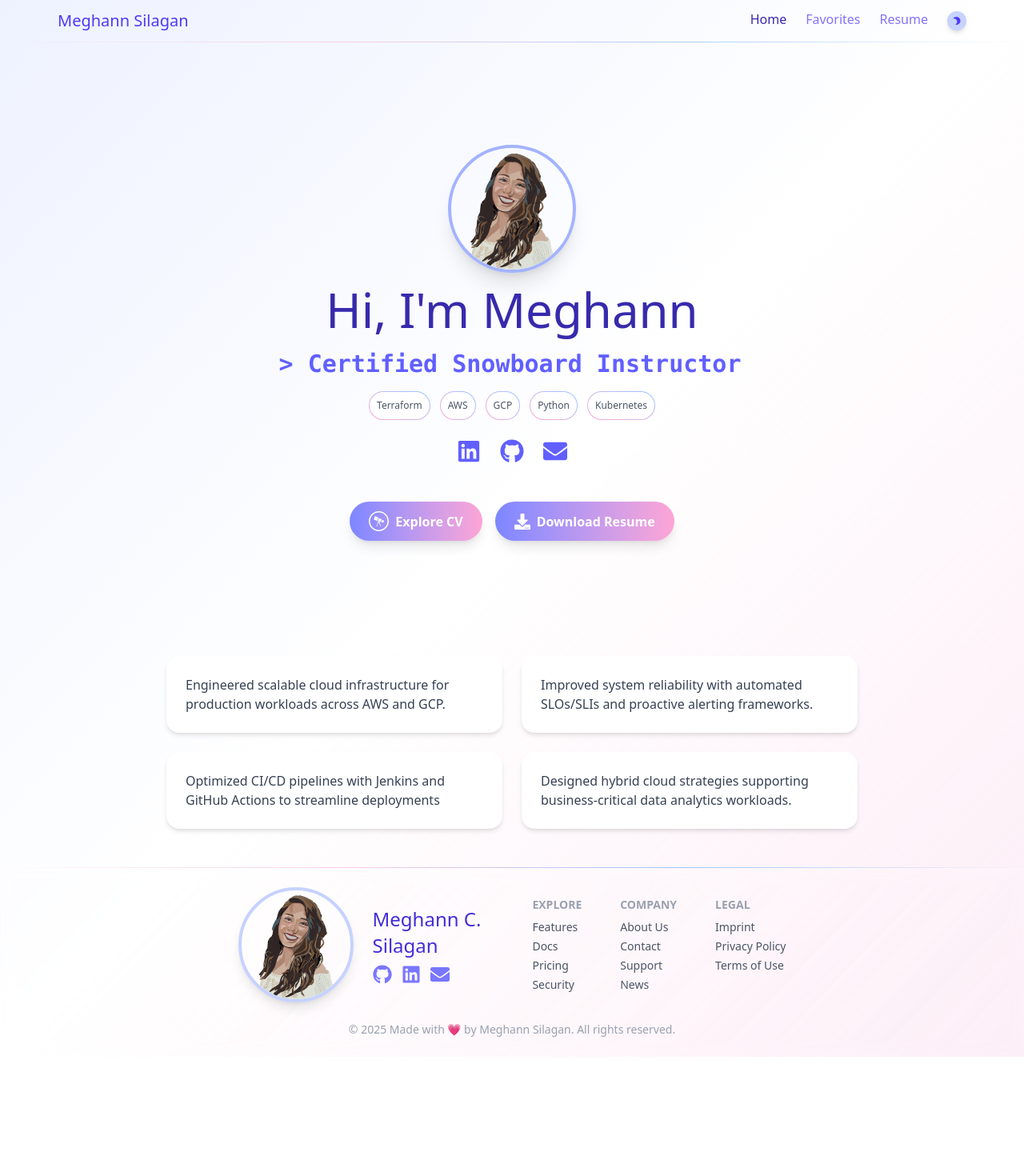
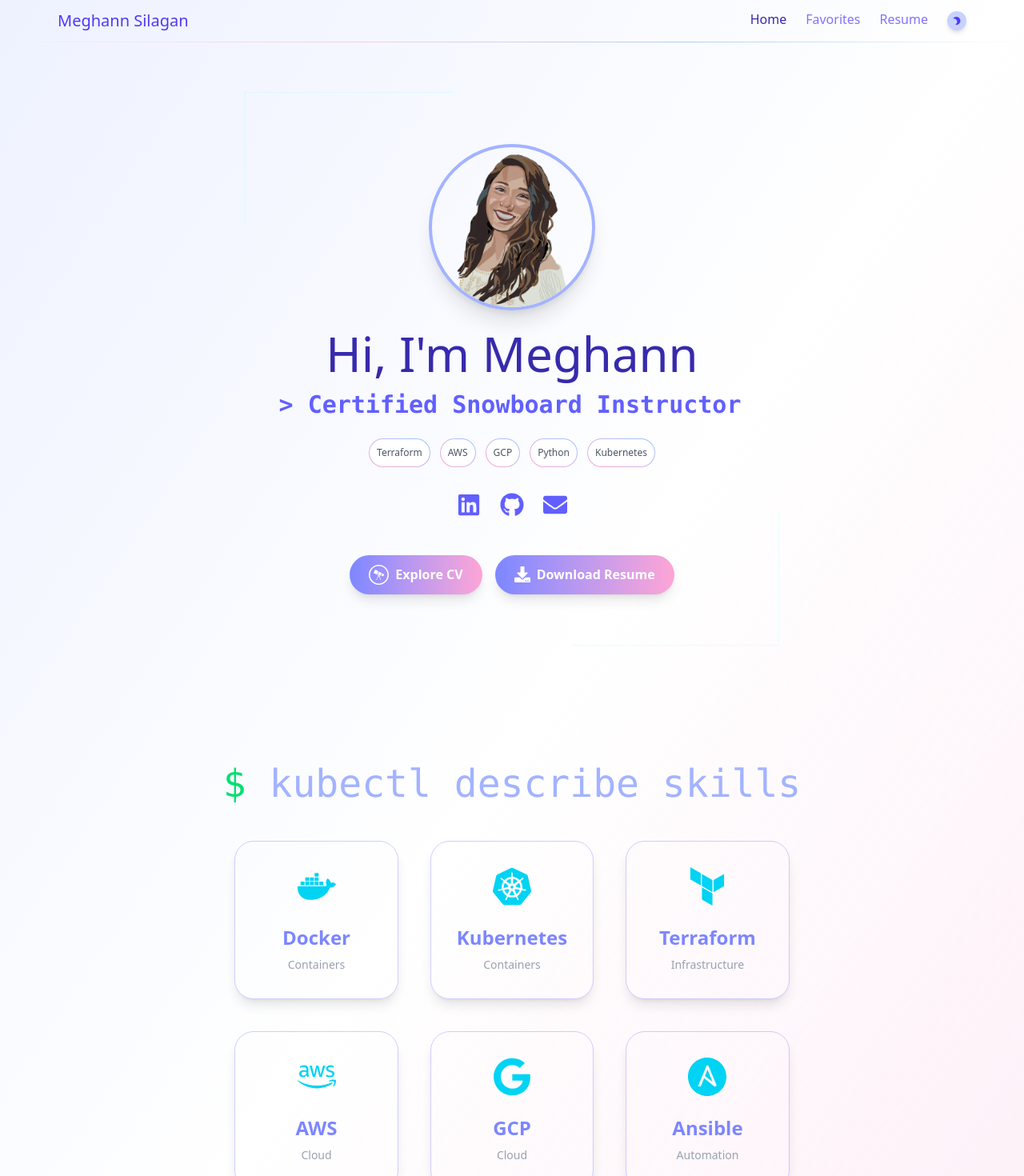
Before and after one commit to msilagan/meghann, a React (Vite) app in the folder frontend/: page /#/ in a window 1280 px wide. Shown: the top 1470 px of the page at 80% size. Before the commit the page ends 1321 px from the top, so only its background shows below. Built offline with nearby package versions, Linux system fonts and the light colour scheme.

Commit message:
feat: finish dark mode; init skills

```diff
--- a/frontend/src/components/Home.jsx
+++ b/frontend/src/components/Home.jsx
@@ -3,6 +3,7 @@ import Badge from "./Badge";
 import TypingText from "./TypingText";
 import MyIcon from "../assets/meghann_icon.png";
 import ActionButton from "./ActionButton";
+import Skills from "./Skills";
 import {
   FaLinkedin,
   FaGithub,
@@ -18,6 +19,8 @@ const professionalHighlights = [
   "Optimized CI/CD pipelines with Jenkins and GitHub Actions to streamline deployments",
   "Designed hybrid cloud strategies supporting business-critical data analytics workloads.",
 ];
+
+
 
 const keySkills = ["Terraform", "AWS", "GCP", "Python", "Kubernetes"];
 const heroHighlights = [
@@ -44,63 +47,56 @@ export default function Home() {
   return (
     <>
       {/* Hero Section */}
-      <section className="flex flex-col items-center justify-center text-center py-20 bg-transparent">
+      <section
+  className="relative flex flex-col items-center justify-center w-full text-center bg-transparent"
+  style={{ height: "calc(100vh - 80px)" }} // full viewport minus navbar
+>
+  {/* Profile Image */}
   <img
     src={MyIcon}
     alt="Meghann Silagan"
-          className="w-40 h-40 rounded-full shadow-xl border-4 border-indigo-300 mb-4 hover:scale-110 transition-transform duration-300"
+    className="w-40 h-40 sm:w-52 sm:h-52 rounded-full shadow-xl border-4 border-indigo-300 mb-6 hover:scale-110 transition-transform duration-300"
   />
 
-        <h1 className="text-6xl text-indigo-800 mb-5 font-light dark:text-indigo-100">
+  {/* Heading */}
+  <h1 className="text-5xl sm:text-6xl font-light text-indigo-800 dark:text-indigo-100 mb-4">
     Hi, I'm Meghann
   </h1>
 
-        <p className="mb-4">
+  {/* Typing Highlights */}
+  <p className="mb-6">
     <TypingText
       words={heroHighlights}
       speed={60}
       deleteSpeed={29}
       pause={1950}
       color="text-indigo-500 dark:text-indigo-300"
-            fontSize="text-3xl"
+      fontSize="text-2xl sm:text-3xl"
     />
   </p>
 
-        <div className="flex flex-wrap justify-center gap-3 mb-6">
+  {/* Key Skills Badges */}
+  <div className="flex flex-wrap justify-center gap-3 mb-8">
     {keySkills.map((skill, i) => (
       <Badge key={i} label={skill} size="sm" delay={i * 50} />
     ))}
   </div>
 
-        <div className="flex gap-6 text-indigo-500 text-3xl mb-6 dark:text-indigo-300">
-          <a
-            href="https://linkedin.com/in/meghann-silagan"
-            target="_blank"
-            rel="noreferrer"
-            className="hover:text-indigo-800 transition-colors"
-          >
+  {/* Social Icons */}
+  <div className="flex gap-6 text-indigo-500 text-3xl mb-8 dark:text-indigo-300">
+    <a href="https://linkedin.com/in/meghann-silagan" target="_blank" rel="noreferrer" className="hover:text-indigo-800 transition-colors">
       <FaLinkedin />
     </a>
-          <a
-            href="https://github.com/msilagan"
-            target="_blank"
-            rel="noreferrer"
-            className="hover:text-indigo-800 transition-colors"
-          >
+    <a href="https://github.com/msilagan" target="_blank" rel="noreferrer" className="hover:text-indigo-800 transition-colors">
       <FaGithub />
     </a>
-          <a
-            href="mailto:meghannsilagan@gmail.com"
-            target="_blank"
-            rel="noreferrer"
-            className="hover:text-indigo-800 transition-colors"
-          >
+    <a href="mailto:meghannsilagan@gmail.com" target="_blank" rel="noreferrer" className="hover:text-indigo-800 transition-colors">
       <FaEnvelope />
     </a>
   </div>
 
-        {/* Resume buttons using same component */}
-        <section className="flex flex-wrap gap-4 justify-center mt-6">
+  {/* Resume / Action Buttons */}
+  <div className="flex flex-wrap gap-4 justify-center mt-4">
     <ActionButton icon={FaWpexplorer} iconSize={25} text="Explore CV" to="/resume" />
     <ActionButton
       icon={FaDownload}
@@ -109,10 +105,50 @@ export default function Home() {
       external
       download="Meghann_Silagan_Resume.pdf"
     />
-        </section>
+  </div>
+ {/* Edge node dots - wider horizontal spread
+ {Array.from({ length: 20 }).map((_, i) => {
+  const side = Math.random() < 0.5 ? 'top' : 'bottom';
+  const horizontalSide = Math.random() < 0.5 ? 'left' : 'right';
+
+  return (
+    <div
+      key={i}
+      className="absolute w-2 h-2 bg-indigo-400 rounded-full opacity-60 animate-float"
+      style={{
+        top: side === 'top'
+          ? `${Math.random() * 15}%`
+          : `${85 + Math.random() * 15}%`,
+        left: horizontalSide === 'left'
+          ? `${-10 + Math.random() * 50}%`
+          : `${60 + Math.random() * 50}%`,
+        animationDuration: `${5 + Math.random() * 7}s`, // randomize speed
+        animationDelay: `${Math.random() * 5}s`,       // random start
+      }}
+    ></div>
+  );
+})} */}
+
+
+
+{/* Edge circuit lines - wider horizontal spread */}
+<svg className="absolute inset-0 w-full h-full pointer-events-none">
+  {/* Top-left line */}
+  <line x1="5%" y1="2%" x2="40%" y2="2%" stroke="rgba(0,255,255,0.1)" strokeWidth="1" />
+  {/* Bottom-right line */}
+  <line x1="60%" y1="98%" x2="95%" y2="98%" stroke="rgba(0,255,255,0.1)" strokeWidth="1" />
+  {/* Left vertical line */}
+  <line x1="5%" y1="2%" x2="5%" y2="25%" stroke="rgba(0,255,255,0.1)" strokeWidth="1" />
+  {/* Right vertical line */}
+  <line x1="95%" y1="75%" x2="95%" y2="98%" stroke="rgba(0,255,255,0.1)" strokeWidth="1" />
+</svg>
+
+
 </section>
 
-      {/* Professional Highlights Section */}
+
+      <Skills />
+      {/* Professional Highlights Section
       <section className="mt-16 max-w-4xl mx-auto px-4 grid grid-cols-1 md:grid-cols-2 gap-6">
         {professionalHighlights.map((highlight, idx) => (
           <div
@@ -122,7 +158,7 @@ export default function Home() {
             <p className="text-gray-700 font-medium">{highlight}</p>
           </div>
         ))}
-      </section>
+      </section> */}
     </>
   );
 }
--- /dev/null
+++ b/frontend/src/components/Skills.jsx
@@ -0,0 +1,37 @@
+import React from "react";
+import { FaDocker, FaAws, FaGoogle } from "react-icons/fa";
+import { SiTerraform, SiAnsible, SiKubernetes } from "react-icons/si";
+
+const skills = [
+  { name: "Docker", category: "Containers", icon: <FaDocker size={48} /> },
+  { name: "Kubernetes", category: "Containers", icon: <SiKubernetes size={48} /> },
+  { name: "Terraform", category: "Infrastructure", icon: <SiTerraform size={48} /> },
+  { name: "AWS", category: "Cloud", icon: <FaAws size={48} /> },
+  { name: "GCP", category: "Cloud", icon: <FaGoogle size={48} /> },
+  { name: "Ansible", category: "Automation", icon: <SiAnsible size={48} /> },
+];
+
+export default function Skills() {
+  return (
+    <section className="w-full min-h-screen flex flex-col items-center justify-center py-16 bg-transparent relative">
+  {/* Terminal-style Heading */}
+<h2 className="text-3xl sm:text-4xl md:text-5xl font-mono text-indigo-300 mb-12 text-center">
+  <span className="text-green-400">$</span> kubectl describe skills
+</h2>
+
+      {/* Cards Grid */}
+      <div className="grid grid-cols-1 sm:grid-cols-2 md:grid-cols-3 gap-10 px-6 w-full max-w-6xl">
+        {skills.map((skill, idx) => (
+          <div
+            key={idx}
+            className="bg-transparent border border-indigo-500/30 rounded-3xl p-8 flex flex-col items-center text-center shadow-lg hover:shadow-xl transition-all transform hover:-translate-y-2 hover:scale-105"
+          >
+            <div className="text-cyan-400 mb-6">{skill.icon}</div>
+            <h3 className="text-indigo-400 text-2xl font-semibold mb-2">{skill.name}</h3>
+            <p className="text-gray-400 text-sm">{skill.category}</p>
+          </div>
+        ))}
+      </div>
+    </section>
+  );
+}
--- a/frontend/src/components/TypingText.jsx
+++ b/frontend/src/components/TypingText.jsx
@@ -7,6 +7,7 @@ export default function TypingText({
   pause = 900, // pause after typing full word (ms)
   color = "text-indigo-600",
   fontSize = "text-3xl", // Tailwind font size class
+  beginChar = "> "
 }) {
   const [displayed, setDisplayed] = useState("");
   const [wordIndex, setWordIndex] = useState(0);
@@ -45,7 +46,7 @@ export default function TypingText({
   return (
     <span className={`relative ${color} font-mono font-bold ${fontSize}`}>
       <span>
-        {"> "} {displayed}
+        {beginChar} {displayed}
       </span>
       <span className="inline-block w-[1px] h-6 bg-current ml-1 animate-blink"></span>
       <style jsx>{`
--- a/frontend/src/index.css
+++ b/frontend/src/index.css
@@ -25,3 +25,34 @@
 .animate-line-grow {
   animation: grow-line 1s ease-out forwards;
 }
+
+/* Blob morphing animation */
+@keyframes blob {
+  0%, 100% {
+    transform: translate(0px, 0px) scale(1);
+    border-radius: 40% 60% 60% 40%;
+  }
+  33% {
+    transform: translate(30px, -20px) scale(1.1);
+    border-radius: 50% 50% 60% 40%;
+  }
+  66% {
+    transform: translate(-20px, 30px) scale(0.9);
+    border-radius: 60% 40% 50% 50%;
+  }
+}
+.animate-blob { animation: blob 12s infinite; }
+.animation-delay-2000 { animation-delay: 2s; }
+.animation-delay-4000 { animation-delay: 4s; }
+
+/* Float animation for tech edge dots */
+@keyframes float {
+  0%   { transform: translate(0px, 0px); opacity: 0.6; }
+  25%  { transform: translate(5px, -10px); opacity: 0.4; }
+  50%  { transform: translate(-8px, 12px); opacity: 0.6; }
+  75%  { transform: translate(10px, -5px); opacity: 0.5; }
+  100% { transform: translate(0px, 0px); opacity: 0.6; }
+}
+.animate-float {
+  animation: float 8s ease-in-out infinite;
+}
```
Also changed, not shown: frontend/src/App.css (+12 -0 lines). Lines whose indentation alone changed are shown as unchanged.
